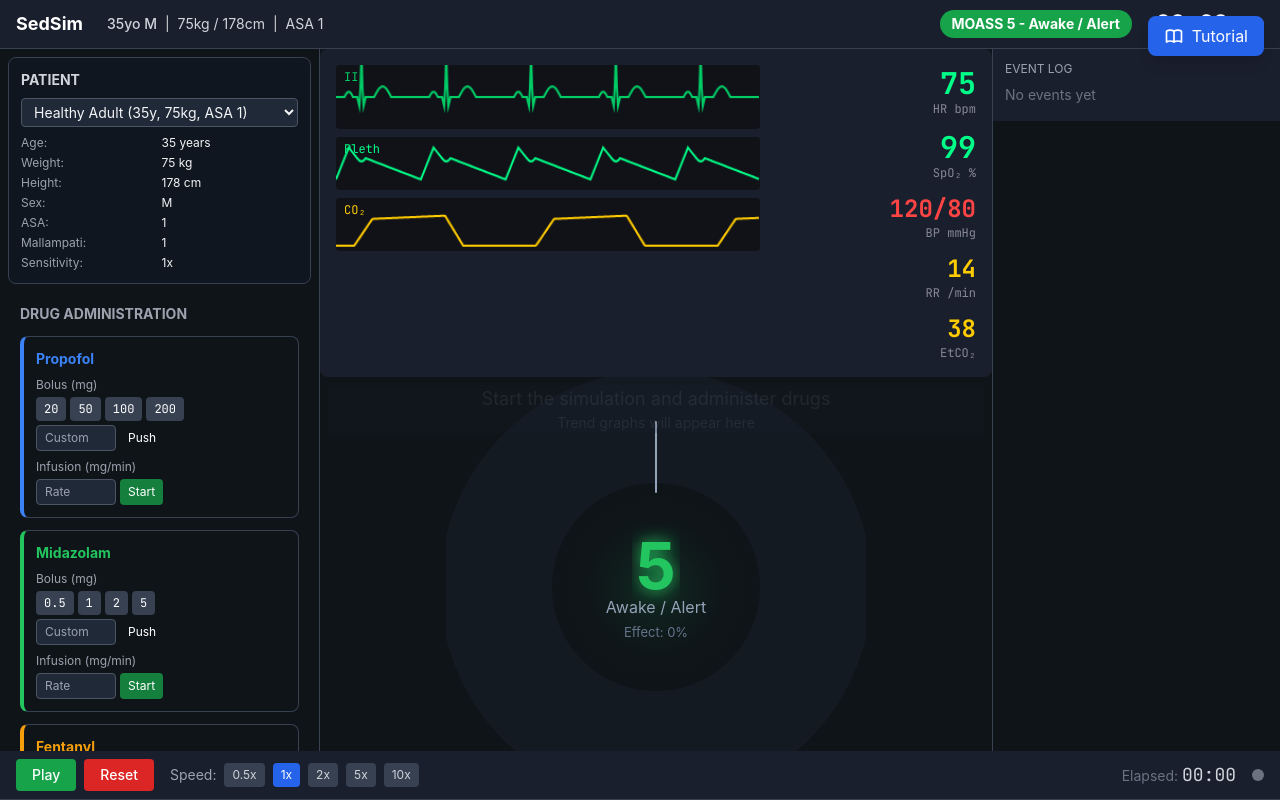
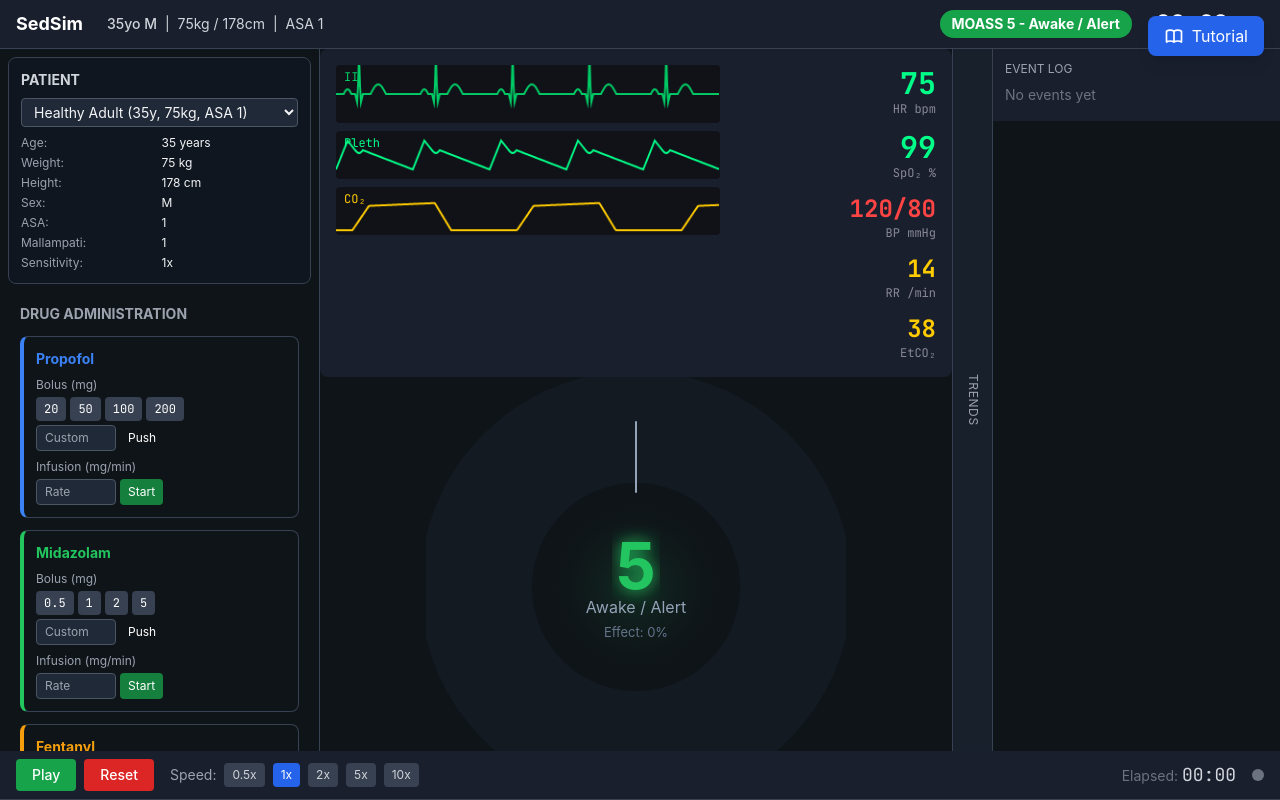
Before and after one commit to Gengyveusa/sedsim, a React (Vite) app: page / in a window 1280 px wide. Built offline with nearby package versions, Linux system fonts and the light colour scheme.

Commit message:
Move trend graphs to collapsible side drawer, remove overlay

```diff
--- a/src/App.tsx
+++ b/src/App.tsx
@@ -59,44 +59,64 @@ export default function App() {
             <MonitorPanel vitals={useSimStore.getState().vitals} history={trendData.map(t => t.vitals)} />
 
             {/* HERO: Giant Sedation Gauge - takes up most of center */}
-            <div className="flex-1 flex items-center justify-center relative">
+            <div className="flex-1 flex items-center justify-center">
               <SedationGauge />
+            </div>
+          </div>
 
-              {/* Trend overlay - transparent in background, clickable to expand */}
+          {/* Right side: Event Log + Collapsible Trends */}
+          <div className="flex flex-row">
+            {/* Trends Panel - collapsible side drawer */}
             <div
-                className={`absolute inset-0 transition-all duration-500 ${
-                  trendsExpanded
-                    ? 'bg-sim-bg/95 z-20'
-                    : 'opacity-20 hover:opacity-40 z-10'
+              className={`transition-all duration-300 ease-in-out border-l border-gray-700 overflow-hidden flex flex-col ${
+                trendsExpanded ? 'w-96' : 'w-10'
               }`}
-                onClick={() => !trendsExpanded && setTrendsExpanded(true)}
-                style={{ cursor: trendsExpanded ? 'default' : 'pointer' }}
             >
-                {trendsExpanded && (
+              {/* Collapsed: vertical tab button */}
+              {!trendsExpanded && (
                 <button
-                    onClick={(e) => { e.stopPropagation(); setTrendsExpanded(false); }}
-                    className="absolute top-2 right-2 z-30 px-3 py-1 bg-gray-700 hover:bg-gray-600 rounded text-sm text-gray-300"
+                  onClick={() => setTrendsExpanded(true)}
+                  className="h-full w-10 flex items-center justify-center bg-gray-800/60 hover:bg-gray-700/80 transition-colors group"
+                  title="Show Trend Graphs"
                 >
-                    ✕ Close Trends
+                  <span className="writing-mode-vertical text-xs text-gray-400 group-hover:text-cyan-400 whitespace-nowrap tracking-wider uppercase"
+                    style={{ writingMode: 'vertical-rl', textOrientation: 'mixed' }}
+                  >
+                    Trends
+                  </span>
                 </button>
               )}
-                <div className={`h-full overflow-auto p-2 ${trendsExpanded ? '' : 'pointer-events-none'}`}>
+
+              {/* Expanded: full trend panel */}
+              {trendsExpanded && (
+                <div className="flex flex-col h-full bg-sim-panel">
+                  <div className="flex items-center justify-between px-2 py-1 border-b border-gray-700">
+                    <span className="text-xs text-gray-400 uppercase tracking-wider font-semibold">Trend Graphs</span>
+                    <button
+                      onClick={() => setTrendsExpanded(false)}
+                      className="text-gray-400 hover:text-white text-sm px-1"
+                      title="Collapse Trends"
+                    >
+                      &raquo;
+                    </button>
+                  </div>
+                  <div className="flex-1 overflow-auto">
                     <TrendGraph />
                   </div>
                 </div>
-            </div>
+              )}
             </div>
 
-          {/* Right Panel - Event Log */}
+            {/* Event Log */}
             <div className="w-72 border-l border-gray-700 overflow-y-auto">
               <EventLog />
+            </div>
           </div>
         </div>
 
         {/* Bottom Control Bar */}
         <ControlBar />
       </div>
-
       {showTutorial && (
         <TutorialMode
           onClose={() => setShowTutorial(false)}
```
Lines whose indentation alone changed are shown as unchanged.
